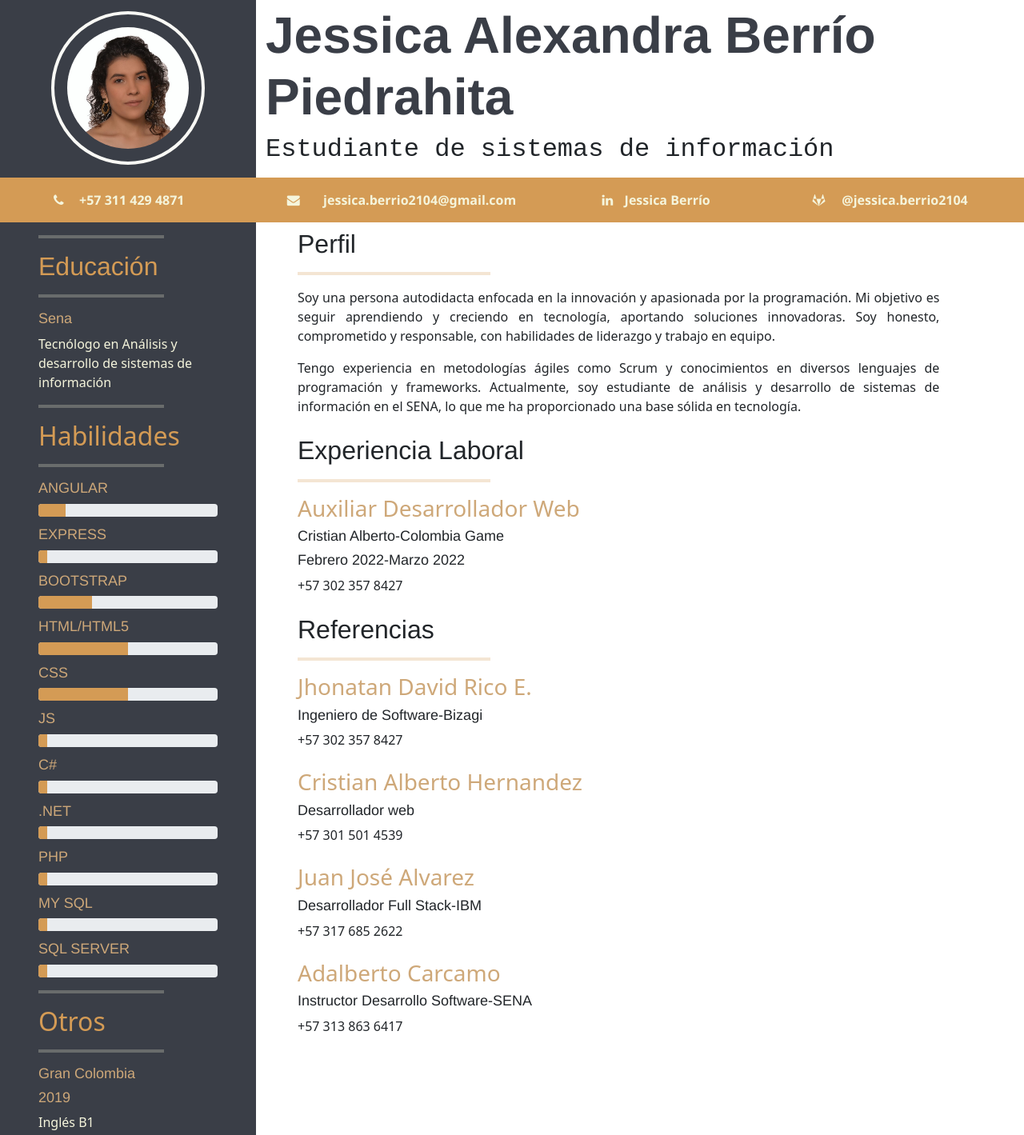
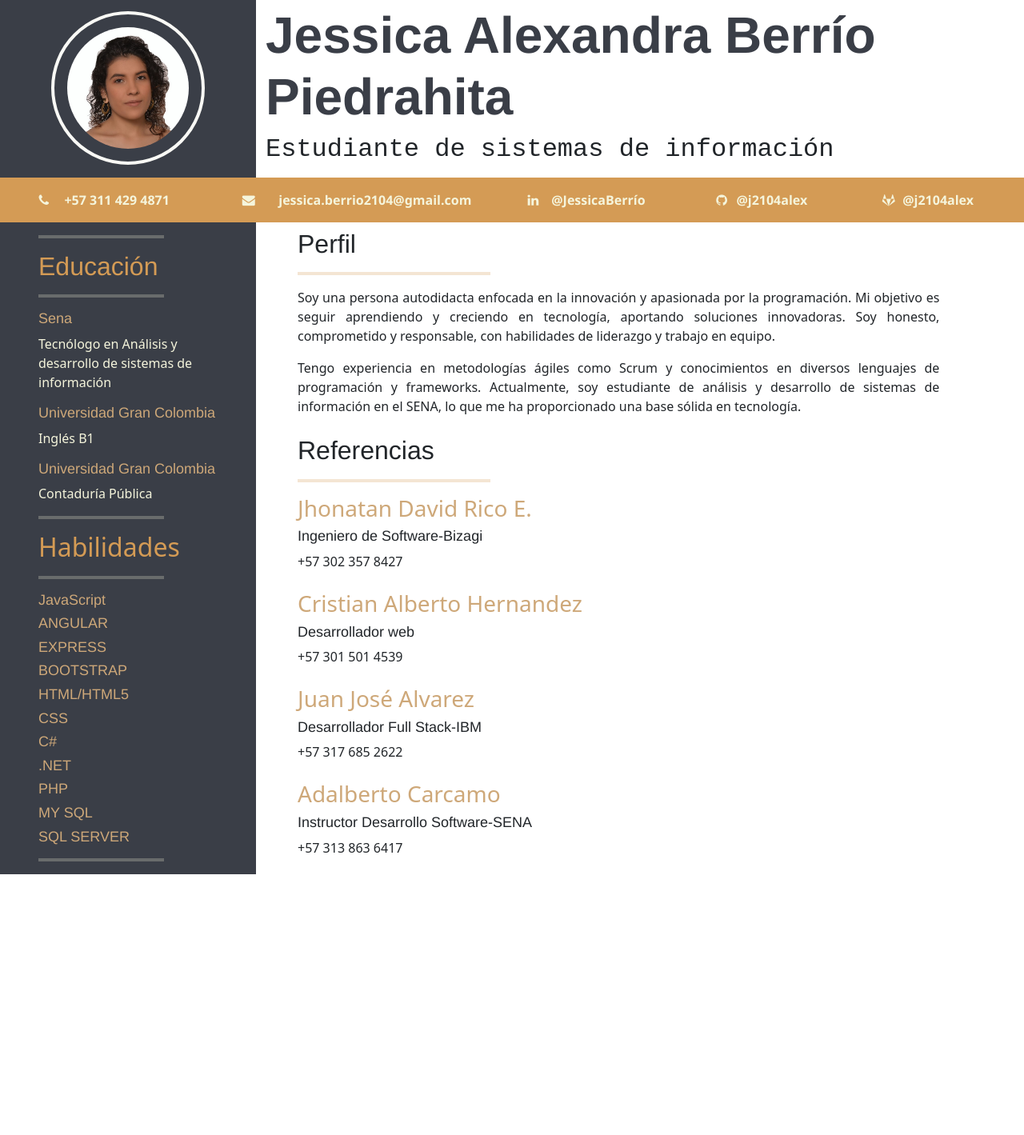
Before and after one commit to j2104alex/cv_JessicaBerrio, a plain HTML site: page Index.html in a window 1280 px wide. Shown: the part 2-1421 px from the top of the page at 80% size. After the commit the page ends 1095 px from the top, so only its background shows below. Drawn offline with nearby package versions, Linux system fonts and the light colour scheme.

Commit message:
cv updated

```diff
--- a/Index.html
+++ b/Index.html
@@ -45,13 +45,21 @@
             <!--Redes sociales-->
             <section class="row">
                 <div class="col-2"><i class="fa fa-linkedin" aria-hidden="true"></i></div>
-                <div class="col-10 my-auto text-start">Jessica Berrío</div>
+                <div class="col-10 my-auto text-start"><a class="referency"
+                        href="https://www.linkedin.com/in/jessica-alexandra-berr%C3%ADo-piedrahita-6a4843239/"
+                        target="_blank">@JessicaBerrío</a></div>
             </section>
             <!--Github-->
             <section class="row">
+                <div class="col-2"><i class="fa fa-github" aria-hidden="true"></i></i></div>
+                <div class="col-10 my-auto text-start"><a class="referency" href="https://github.com/j2104alex"
+                        target="_blank">@j2104alex</a></div>
+            </section>
+            <!-- GitLab -->
+            <section class="row">
                 <div class="col-2"><i class="fa fa-gitlab" aria-hidden="true"></i></i></div>
-                <div class="col-10 my-auto text-start"><a class="referency" href="https://gitlab.com/jessica.berrio2104"
-                        target="_blank">@jessica.berrio2104</a></div>
+                <div class="col-10 my-auto text-start"><a class="referency"
+                        href="https://gitlab.com/jessica.berrio21044" target="_blank">@j2104alex</a></div>
             </section>
         </nav>
 
@@ -64,114 +72,116 @@
                     <h3 class="sub-subtitle dark-sub-subtitle">Sena</h3>
                     <p class="dark-paragraph">Tecnólogo en Análisis y desarrollo de sistemas de información</p>
                 </section>
+                <section>
+                    <h3 class="sub-subtitle dark-sub-subtitle">Universidad Gran Colombia</h3>
+                    <p class="dark-paragraph">Inglés B1</p>
+                </section>
+                <section>
+                    <h3 class="sub-subtitle dark-sub-subtitle">Universidad Gran Colombia</h3>
+                    <p class="dark-paragraph">Contaduría Pública</p>
+                </section>
             </article>
             <article>
                 <hr class="dark-hr">
                 <h2 class="dark-subtitle dark-text">Habilidades</h2>
                 <hr class="dark-hr">
                 <section>
+                    <h3 class="sub-subtitle dark-sub-subtitle">JavaScript</h3>
+                    <!--  <div class="progress">
+                        <div class="progress-bar" role="progressbar" aria-valuenow="75" aria-valuemin="0"
+                            aria-valuemax="100" style="width: 5%"></div>
+                    </div> -->
+                </section>
+                <section>
                     <h3 class="sub-subtitle dark-sub-subtitle">ANGULAR</h3>
-                    <div class="progress">
+                    <!-- <div class="progress">
                         <div class="progress-bar" role="progressbar" aria-valuenow="75" aria-valuemin="0"
                             aria-valuemax="100" style="width: 15%"></div>
-                    </div>
+                    </div> -->
                 </section>
                 <section>
                     <h3 class="sub-subtitle dark-sub-subtitle">EXPRESS</h3>
-                    <div class="progress">
+                    <!--   <div class="progress">
                         <div class="progress-bar" role="progressbar" aria-valuenow="75" aria-valuemin="0"
                             aria-valuemax="100" style="width: 5%"></div>
-                    </div>
+                    </div> -->
                 </section>
                 <section>
                     <h3 class="sub-subtitle dark-sub-subtitle">BOOTSTRAP</h3>
-                    <div class="progress">
+                    <!-- <div class="progress">
                         <div class="progress-bar" role="progressbar" aria-valuenow="75" aria-valuemin="0"
                             aria-valuemax="100" style="width: 30%"></div>
-                    </div>
+                    </div> -->
                 </section>
                 <section>
                     <section>
                         <h3 class="sub-subtitle dark-sub-subtitle">HTML/HTML5</h3>
-                        <div class="progress">
+                        <!--   <div class="progress">
                             <div class="progress-bar" role="progressbar" aria-valuenow="75" aria-valuemin="0"
                                 aria-valuemax="100" style="width: 50%"></div>
-                        </div>
+                        </div> -->
                     </section>
                     <section>
                         <h3 class="sub-subtitle dark-sub-subtitle">CSS</h3>
-                        <div class="progress">
+                        <!--  <div class="progress">
                             <div class="progress-bar" role="progressbar" aria-valuenow="75" aria-valuemin="0"
                                 aria-valuemax="100" style="width: 50%"></div>
-                        </div>
+                        </div> -->
                     </section>
+
                     <section>
-                        <h3 class="sub-subtitle dark-sub-subtitle">JS</h3>
-                        <div class="progress">
+                        <h3 class="sub-subtitle dark-sub-subtitle">C#</h3>
+                        <!--  <div class="progress">
                             <div class="progress-bar" role="progressbar" aria-valuenow="75" aria-valuemin="0"
                                 aria-valuemax="100" style="width: 5%"></div>
-                        </div>
-                    </section>
-                    <section>
-                        <h3 class="sub-subtitle dark-sub-subtitle">C#</h3>
-                        <div class="progress">
-                            <div class="progress-bar" role="progressbar" aria-valuenow="75" aria-valuemin="0"
-                                aria-valuemax="100" style="width: 5%"></div>
-                        </div>
+                        </div> -->
                     </section>
                     <section>
                         <h3 class="sub-subtitle dark-sub-subtitle">.NET</h3>
-                        <div class="progress">
+                        <!--   <div class="progress">
                             <div class="progress-bar" role="progressbar" aria-valuenow="75" aria-valuemin="0"
                                 aria-valuemax="100" style="width: 5%"></div>
-                        </div>
+                        </div> -->
                     </section>
                     <section>
                         <h3 class="sub-subtitle dark-sub-subtitle">PHP</h3>
-                        <div class="progress">
+                        <!--  <div class="progress">
                             <div class="progress-bar" role="progressbar" aria-valuenow="75" aria-valuemin="0"
                                 aria-valuemax="100" style="width: 5%"></div>
-                        </div>
+                        </div> -->
                     </section>
                     <section>
                         <h3 class="sub-subtitle dark-sub-subtitle">MY SQL</h3>
-                        <div class="progress">
+                        <!--  <div class="progress">
                             <div class="progress-bar" role="progressbar" aria-valuenow="75" aria-valuemin="0"
                                 aria-valuemax="100" style="width: 5%"></div>
-                        </div>
+                        </div> -->
                     </section>
                     <section>
                         <h3 class="sub-subtitle dark-sub-subtitle">SQL SERVER</h3>
-                        <div class="progress">
+                        <!-- <div class="progress">
                             <div class="progress-bar" role="progressbar" aria-valuenow="75" aria-valuemin="0"
                                 aria-valuemax="100" style="width: 5%"></div>
-                        </div>
+                        </div> -->
                     </section>
+                    <hr class="dark-hr">
+            </article>
 
-            </article>
-            <article>
-                <hr class="dark-hr">
-                <h2 class="dark-subtitle dark-text">Otros</h2>
-                <hr class="dark-hr">
-                <section>
-                    <h3 class="sub-subtitle dark-sub-subtitle">Gran Colombia</h3>
-                    <h3 class="sub-subtitle dark-sub-subtitle">2019</h3>
-                    <p class="dark-paragraph">Inglés B1</p>
-                </section>
-            </article>>
         </aside>
         <article class="col-9">
             <section class="information-section">
                 <h2 class="subtitle light-subtitle">Perfil</h2>
                 <hr class="light-hr">
-                <p>Soy una persona autodidacta enfocada en la innovación y apasionada por la  programación. Mi objetivo es seguir
+                <p>Soy una persona autodidacta enfocada en la innovación y apasionada por la programación. Mi objetivo
+                    es seguir
                     aprendiendo y creciendo en tecnología, aportando soluciones innovadoras. Soy honesto, comprometido
-                     y responsable, con habilidades de liderazgo y trabajo en equipo. </p>
-                <p>Tengo experiencia en metodologías ágiles como Scrum y conocimientos en diversos lenguajes de programación y frameworks. Actualmente,
-                       soy estudiante de análisis y desarrollo de sistemas de información en el SENA, lo que me ha
-                       proporcionado una base sólida en tecnología.</p>
+                    y responsable, con habilidades de liderazgo y trabajo en equipo. </p>
+                <p>Tengo experiencia en metodologías ágiles como Scrum y conocimientos en diversos lenguajes de
+                    programación y frameworks. Actualmente,
+                    soy estudiante de análisis y desarrollo de sistemas de información en el SENA, lo que me ha
+                    proporcionado una base sólida en tecnología.</p>
             </section>
-            <section>
+            <!-- <section>
                 <section class="information-section">
                     <h2 class=" subtitle light-subtitle">Experiencia Laboral</h2>
                     <hr class="light-hr">
@@ -180,7 +190,7 @@
                     <h3 class="sub-subtitle">Febrero 2022-Marzo 2022</h3>
                     <p>+57 302 357 8427</p>
                 </section>
-            </section>
+            </section> -->
             <section class="information-section">
                 <h2 class=" subtitle light-subtitle">Referencias</h2>
                 <hr class="light-hr">
```
